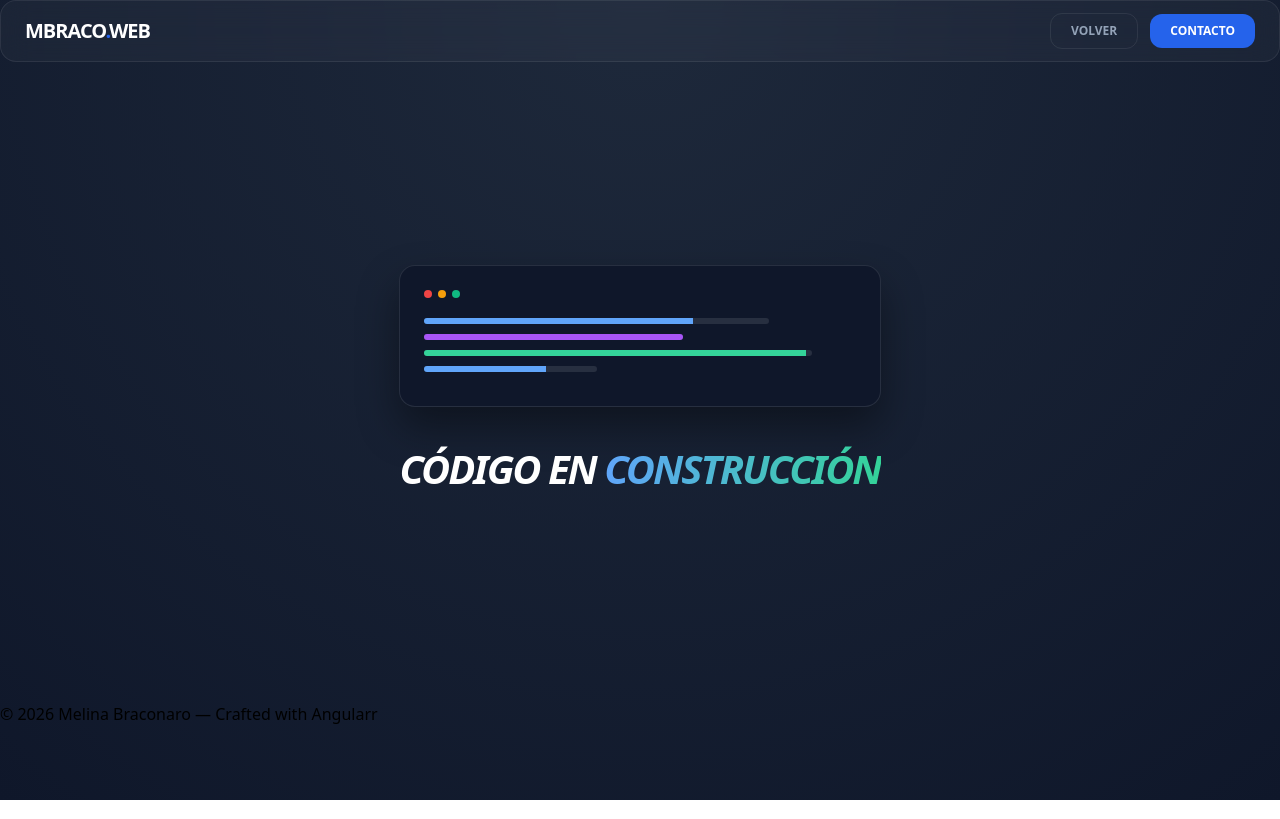
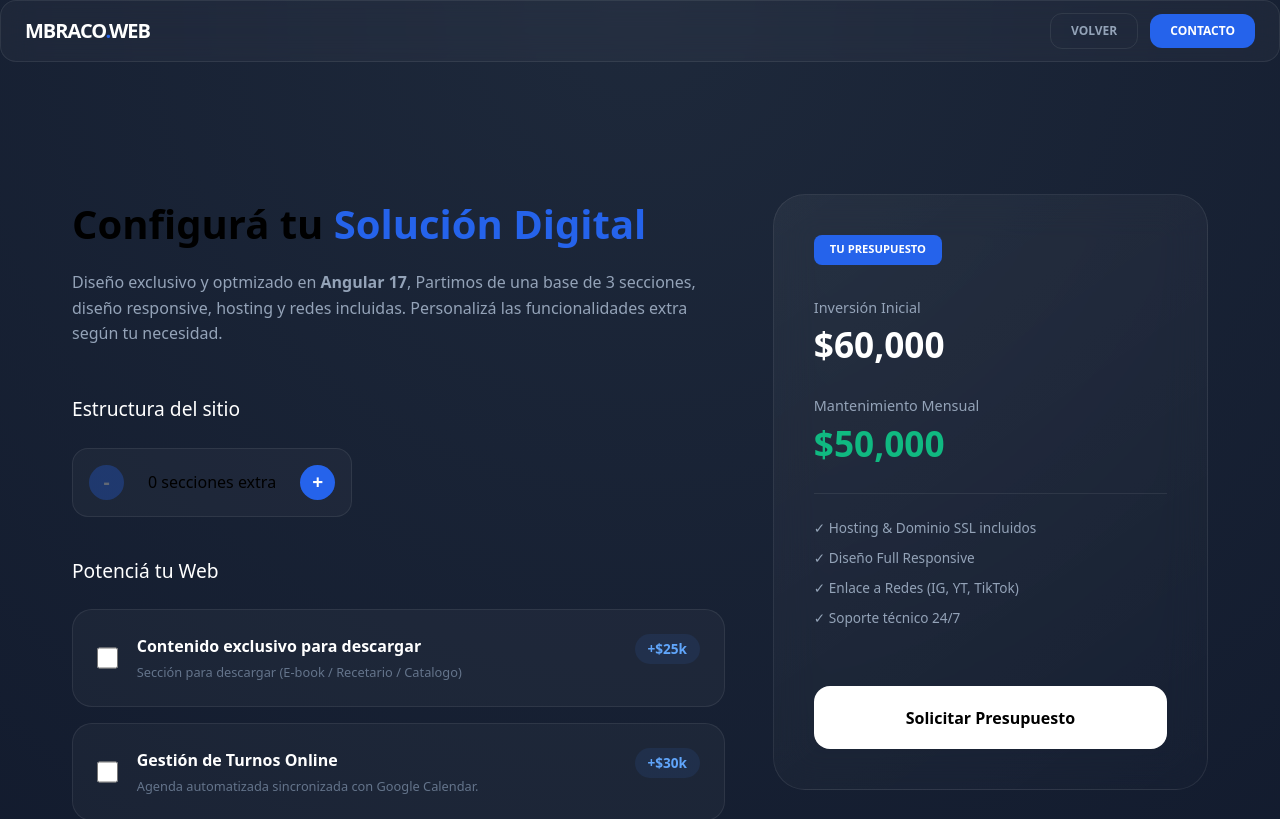
Before and after one commit to melina-braco/mi-portfolio, an Angular app: page /cotizacion in a window 1280 px wide. Shown: the top 819 px of the page. Built offline with nearby package versions, Linux system fonts and the light colour scheme.

Commit message:
cotizacion component

```diff
--- a/src/app/pages/widgets/cotizacion/cotizacion.component.html
+++ b/src/app/pages/widgets/cotizacion/cotizacion.component.html
@@ -1 +1,111 @@
-<app-working-in-progress></app-working-in-progress>
+<section class="quote-container">
+  <div class="quote-grid">
+
+    <div class="options-side">
+      <h1 class="title">Configurá tu <span>Solución Digital</span></h1>
+      <p class="description">
+        Diseño exclusivo y optmizado en <strong>Angular 17</strong>,
+
+        Partimos de una base de 3 secciones, diseño responsive, hosting y redes incluidas.
+        Personalizá las funcionalidades extra según tu necesidad.
+      </p>
+
+      <form [formGroup]="quoteForm" class="form-styles">
+
+        <div class="option-group">
+          <h3>Estructura del sitio</h3>
+          <div class="numeric-control">
+            <button type="button" (click)="updateSections(-1)" [disabled]="quoteForm.value.extraSections <= 0">-</button>
+            <span class="count">{{ quoteForm.value.extraSections }} secciones extra</span>
+            <button type="button" (click)="updateSections(1)">+</button>
+          </div>
+        </div>
+
+        <div class="checkbox-group">
+          <h3>Potenciá tu Web</h3>
+
+          <label class="check-item">
+            <input type="checkbox" formControlName="ebookSystem">
+            <div class="check-content">
+              <div class="texts">
+                <span class="label">Contenido exclusivo para descargar</span>
+                <p class="sub-label">Sección para descargar (E-book / Recetario / Catalogo) </p>
+              </div>
+              <span class="price-tag">+$25k</span>
+            </div>
+          </label>
+
+          <label class="check-item">
+            <input type="checkbox" formControlName="bookingSystem">
+            <div class="check-content">
+              <div class="texts">
+                <span class="label">Gestión de Turnos Online</span>
+                <p class="sub-label">Agenda automatizada sincronizada con Google Calendar.</p>
+              </div>
+              <span class="price-tag">+$30k</span>
+            </div>
+          </label>
+
+          <label class="check-item">
+            <input type="checkbox" formControlName="guidedChatbot">
+            <div class="check-content">
+              <div class="texts">
+                <span class="label">Asistente Virtual 24/7</span>
+                <p class="sub-label">Chatbot guiado para responder preguntas frecuentes.</p>
+              </div>
+              <span class="price-tag">+$20k</span>
+            </div>
+          </label>
+
+          <label class="check-item">
+            <input type="checkbox" formControlName="seoOptimization">
+            <div class="check-content">
+              <div class="texts">
+                <span class="label">SEO & Indexación en Google</span>
+                <p class="sub-label">Aparecé en los resultados de búsqueda locales.</p>
+              </div>
+              <span class="price-tag">+$15k</span>
+            </div>
+          </label>
+
+          <label class="check-item">
+            <input type="checkbox" formControlName="emailService">
+            <div class="check-content">
+              <div class="texts">
+                <span class="label">Email Marketing + Templates</span>
+                <p class="sub-label">Automatización de respuestas y diseño de correos pro.</p>
+              </div>
+              <span class="price-tag">+$15k/mes</span>
+            </div>
+          </label>
+        </div>
+      </form>
+    </div>
+
+    <div class="summary-side">
+      <div class="summary-card">
+        <div class="badge-status">Tu Presupuesto</div>
+
+        <div class="price-block">
+          <span class="label">Inversión Inicial</span>
+          <span class="value">${{ totalOneTime | number:'1.0-0' }}</span>
+        </div>
+
+        <div class="price-block">
+          <span class="label">Mantenimiento Mensual</span>
+          <span class="value highlight">${{ totalMonthly | number:'1.0-0' }}</span>
+        </div>
+
+        <ul class="features-included">
+          <li>✓ Hosting & Dominio SSL incluidos</li>
+          <li>✓ Diseño Full Responsive</li>
+          <li>✓ Enlace a Redes (IG, YT, TikTok)</li>
+          <li>✓ Soporte técnico 24/7</li>
+        </ul>
+
+        <button class="btn-contact">Solicitar Presupuesto</button>
+      </div>
+    </div>
+
+  </div>
+</section>
--- a/src/app/pages/widgets/cotizacion/cotizacion.component.scss
+++ b/src/app/pages/widgets/cotizacion/cotizacion.component.scss
@@ -0,0 +1,163 @@
+:host {
+  display: block;
+  padding-top: 100px;
+  --blue-primary: #2563eb;
+  --glass: rgba(255, 255, 255, 0.03);
+  --border: rgba(255, 255, 255, 0.08);
+}
+
+.quote-container {
+  max-width: 1200px;
+  margin: 0 auto;
+  padding: 2rem;
+}
+
+.quote-grid {
+  display: grid;
+  grid-template-columns: 1.5fr 1fr;
+  gap: 3rem;
+  align-items: start;
+
+  @media (max-width: 900px) {
+    grid-template-columns: 1fr;
+  }
+}
+
+.title {
+  font-size: 2.5rem;
+  font-weight: 900;
+  margin-bottom: 1rem;
+  span { color: var(--blue-primary); }
+}
+
+.description {
+  color: #94a3b8;
+  margin-bottom: 3rem;
+  line-height: 1.6;
+}
+
+.option-group, .checkbox-group {
+  margin-bottom: 2.5rem;
+  h3 { color: white; margin-bottom: 1.5rem; font-size: 1.2rem; }
+}
+
+.numeric-control {
+  display: flex;
+  align-items: center;
+  gap: 1.5rem;
+  background: var(--glass);
+  padding: 1rem;
+  border-radius: 1rem;
+  width: fit-content;
+  border: 1px solid var(--border);
+
+  button {
+    background: var(--blue-primary);
+    border: none;
+    color: white;
+    width: 35px;
+    height: 35px;
+    border-radius: 50%;
+    cursor: pointer;
+    font-weight: bold;
+    font-size: 1.2rem;
+    display: flex;
+    justify-content: center;
+    align-items: center;
+    &:disabled { opacity: 0.3; cursor: not-allowed; }
+  }
+}
+
+.check-item {
+  display: flex;
+  gap: 1.2rem;
+  background: var(--glass);
+  padding: 1.5rem;
+  border-radius: 1.25rem;
+  border: 1px solid var(--border);
+  margin-bottom: 1rem;
+  cursor: pointer;
+  transition: all 0.3s ease;
+
+  &:hover {
+    border-color: var(--blue-primary);
+    background: rgba(255,255,255,0.05);
+    transform: translateX(5px);
+  }
+
+  input { width: 22px; accent-color: var(--blue-primary); }
+
+  .check-content {
+    display: flex;
+    justify-content: space-between;
+    align-items: flex-start;
+    width: 100%;
+
+    .texts {
+      .label { display: block; font-weight: 700; color: white; }
+      .sub-label { font-size: 0.8rem; color: #64748b; margin-top: 0.3rem; }
+    }
+
+    .price-tag {
+      color: #60a5fa;
+      font-weight: 800;
+      font-size: 0.85rem;
+      background: rgba(59, 130, 246, 0.1);
+      padding: 0.3rem 0.8rem;
+      border-radius: 1rem;
+    }
+  }
+}
+
+.summary-side {
+  position: sticky;
+  top: 120px;
+}
+
+.summary-card {
+  background: linear-gradient(145deg, rgba(255,255,255,0.05) 0%, rgba(255,255,255,0.01) 100%);
+  border: 1px solid var(--border);
+  padding: 2.5rem;
+  border-radius: 2rem;
+  backdrop-filter: blur(20px);
+
+  .badge-status {
+    background: var(--blue-primary);
+    color: white;
+    font-size: 0.7rem;
+    font-weight: 900;
+    text-transform: uppercase;
+    padding: 0.4rem 1rem;
+    border-radius: 0.5rem;
+    width: fit-content;
+    margin-bottom: 2rem;
+  }
+
+  .price-block {
+    margin-bottom: 1.5rem;
+    .label { font-size: 0.9rem; color: #94a3b8; display: block; }
+    .value { font-size: 2.2rem; font-weight: 900; color: white; }
+    .highlight { color: #10b981; }
+  }
+
+  .features-included {
+    list-style: none;
+    padding: 1.5rem 0;
+    border-top: 1px solid var(--border);
+    margin: 1.5rem 0;
+    li { color: #94a3b8; font-size: 0.85rem; margin-bottom: 0.6rem; }
+  }
+
+  .btn-contact {
+    width: 100%;
+    padding: 1.2rem;
+    background: white;
+    color: black;
+    border: none;
+    border-radius: 1rem;
+    font-weight: 800;
+    cursor: pointer;
+    transition: all 0.3s ease;
+    &:hover { background: #f8fafc; transform: scale(1.02); }
+  }
+}
--- a/src/app/pages/widgets/cotizacion/cotizacion.component.ts
+++ b/src/app/pages/widgets/cotizacion/cotizacion.component.ts
@@ -1,13 +1,63 @@
-import { Component } from '@angular/core';
-import { WorkingInProgressComponent } from '../../../../working-in-progress/working-in-progress.component';
+import { Component, OnInit } from '@angular/core';
+import { FormBuilder, FormGroup, ReactiveFormsModule } from '@angular/forms';
+import { CommonModule } from '@angular/common';
 
 @Component({
   selector: 'app-cotizacion',
   standalone: true,
-  imports: [WorkingInProgressComponent],
+  imports: [CommonModule, ReactiveFormsModule],
   templateUrl: './cotizacion.component.html',
   styleUrl: './cotizacion.component.scss'
 })
-export class CotizacionComponent {
+export class CotizacionComponent implements OnInit {
+  quoteForm!: FormGroup;
 
+  readonly BASE_PRICE = 60000;
+  readonly BASE_MAINTENANCE = 50000;
+  readonly EXTRA_SECTION_PRICE = 15000;
+  readonly EBOOK_SECTION_PRICE = 25000;
+  readonly BOOKING_PRICE = 30000;
+  readonly CHATBOT_PRICE = 20000;
+
+  totalOneTime = this.BASE_PRICE;
+  totalMonthly = this.BASE_MAINTENANCE;
+
+  constructor(private fb: FormBuilder) {}
+
+  ngOnInit() {
+    this.quoteForm = this.fb.group({
+      extraSections: [0],
+      emailService: [false],
+      seoOptimization: [false],
+      ebookSystem: [false],
+      bookingSystem: [false],
+      guidedChatbot: [false],
+    });
+
+    this.quoteForm.valueChanges.subscribe(() => this.calculateTotal());
+  }
+
+  updateSections(val: number) {
+    const current = this.quoteForm.get('extraSections')?.value || 0;
+    const newValue = Math.max(0, current + val);
+    this.quoteForm.patchValue({ extraSections: newValue });
+  }
+
+  calculateTotal() {
+    const v = this.quoteForm.value;
+    let oneTime = this.BASE_PRICE;
+    let monthly = this.BASE_MAINTENANCE;
+
+    oneTime += (v.extraSections * this.EXTRA_SECTION_PRICE);
+    if (v.seoOptimization) oneTime += 15000;
+    if (v.ebookSystem) oneTime += this.EBOOK_SECTION_PRICE;
+    if (v.bookingSystem) oneTime += this.BOOKING_PRICE;
+    if (v.guidedChatbot) oneTime += this.CHATBOT_PRICE;
+
+    if (v.emailService) monthly += 15000;
+    if (v.bookingSystem) monthly += 10000;
+
+    this.totalOneTime = oneTime;
+    this.totalMonthly = monthly;
+  }
 }
```
